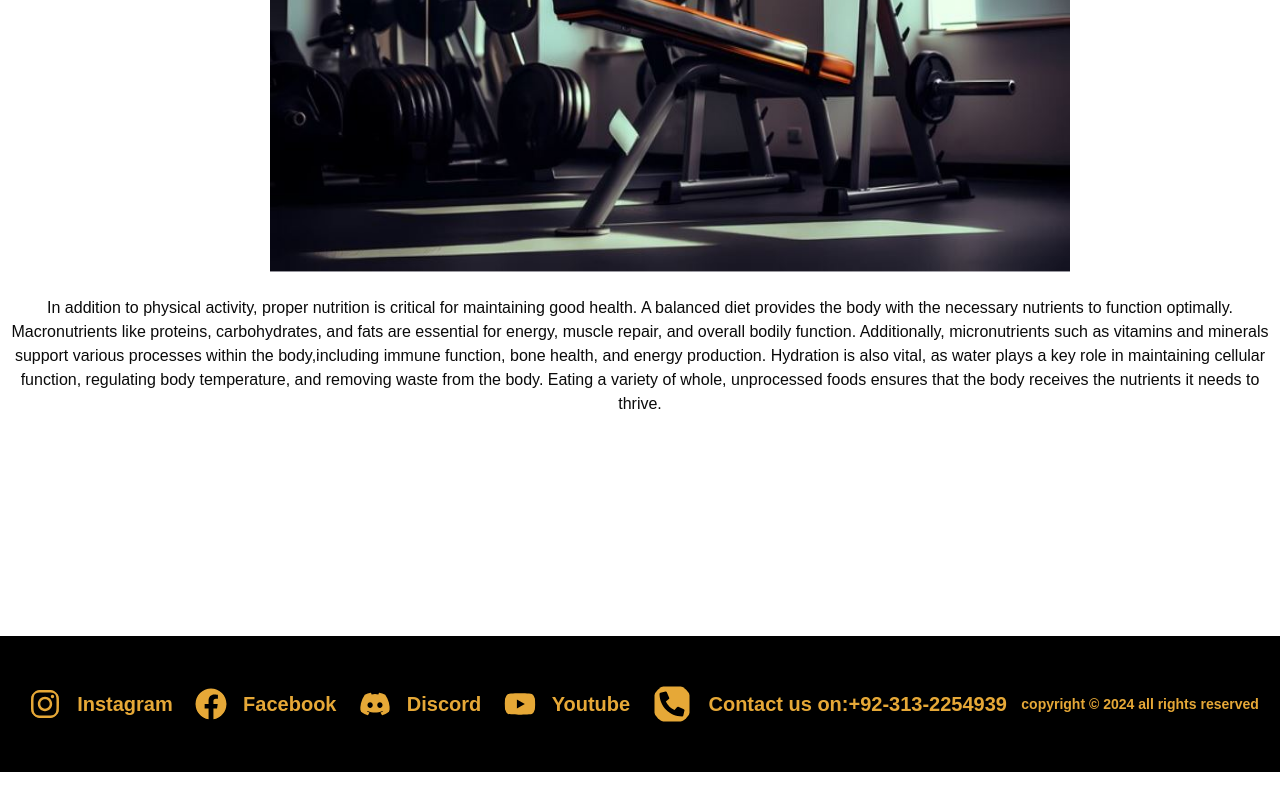
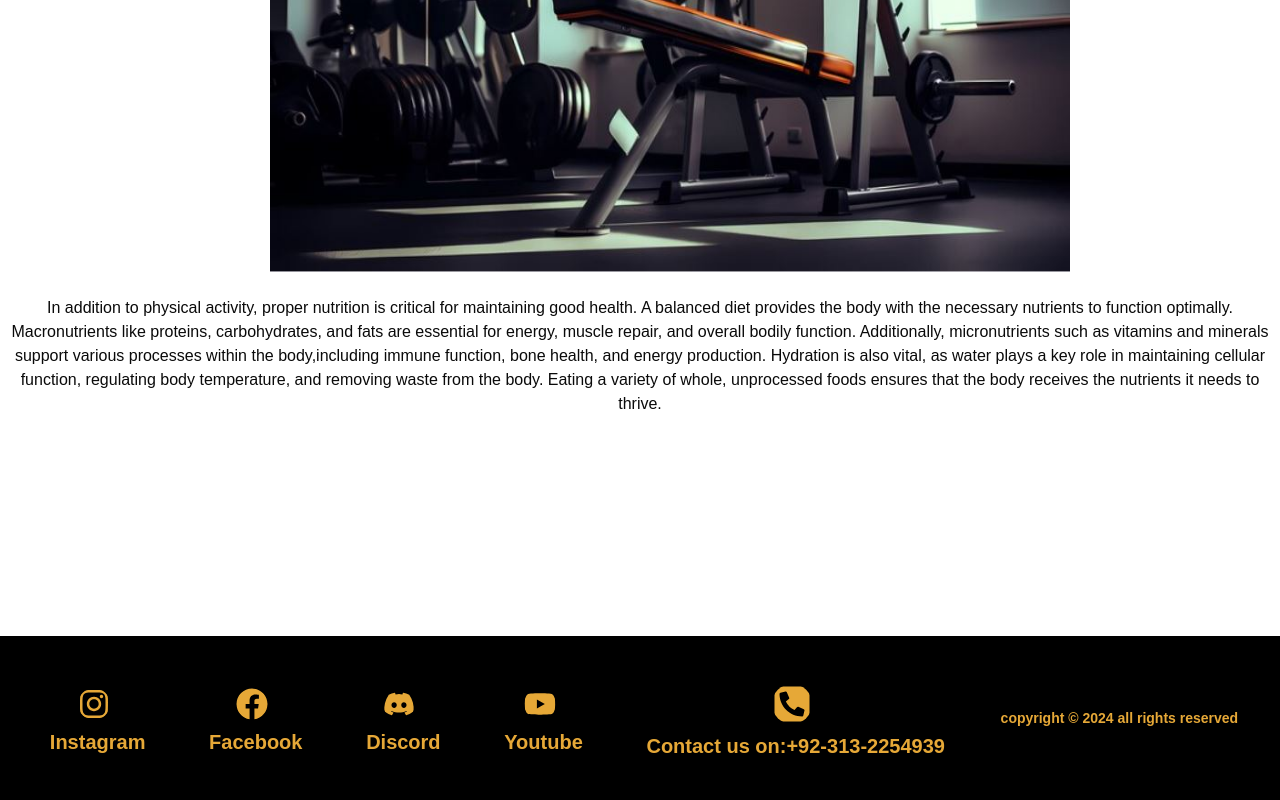
Before and after one commit to sameerkaleem/my-web, a Next.js app: page / in a window 1280 px wide. Shown: the part 1312-2112 px from the top of the page. Before the commit the page ends 2084 px from the top, so only its background shows below. Built offline with nearby package versions, Linux system fonts and the light colour scheme.

Commit message:
Update footer.tsx
updating footer

```diff
--- a/src/components/footer.tsx
+++ b/src/components/footer.tsx
@@ -14,21 +14,21 @@ const Footer = () => {
      items-center mx:px-2 px-5 md:mt-1 md:m-0 w-full grid grid-cols-3 gap-3 py-10 mt-1
 
     ">
-        <div className="flex justify-center items-center">
+        <div className="flex flex-col items-center">
            <FaInstagram className="w-12 h-12 rounded-full p-2" />
            <p className="text-xl font-semibold pl-2">
            <a href="https://www.instagram.com" target="_blank">Instagram </a>
            </p>
         </div>
 
-        <div className="flex justify-center items-center">
+        <div className="flex flex-col items-center">
            <FaFacebook className="w-12 h-12 rounded-full p-2" />
            <p className="text-xl font-semibold pl-2">
             <a href="https://www.facebook.com" target="_blank">Facebook</a>
             </p>
         </div>
 
-        <div className="flex justify-center items-center">
+        <div className="flex flex-col items-center">
            <FaDiscord className="w-12 h-12 rounded-full p-2" />
            <p className="text-xl font-semibold pl-2">
            <a href="https://www.discord.com" target="_blank">Discord</a>
@@ -36,7 +36,7 @@ const Footer = () => {
            </p>
         </div>
 
-        <div className="flex justify-center items-center">
+        <div className="flex flex-col items-center">
 
            <FaYoutube className="w-12 h-12 rounded-full p-2" />
            <p className="text-xl font-semibold pl-2">
@@ -44,14 +44,17 @@ const Footer = () => {
              </p>
         </div>
 
-        <div className="flex justify-center items-center">
+        <div className="flex flex-col items-center">
         <FaPhoneSquareAlt className="w-14 h-14 rounded-full p-2" />
         <p className="text-xl font-semibold pl-2">
-         <a href="https://my-web-gilt.vercel.app/contact">Contact us on:+92-313-2254939</a>
+         <a href="http://localhost:3000/contact">Contact us on:+92-313-2254939</a>
          </p>
          </div>
 
-         <p> <b> copyright &copy; 2024 all rights reserved </b> </p>
+
+         <p  className="flex flex-col items-center"> <b> copyright &copy; 2024 all rights reserved </b> </p>
+
+
 
        </div>
     </div>
```
